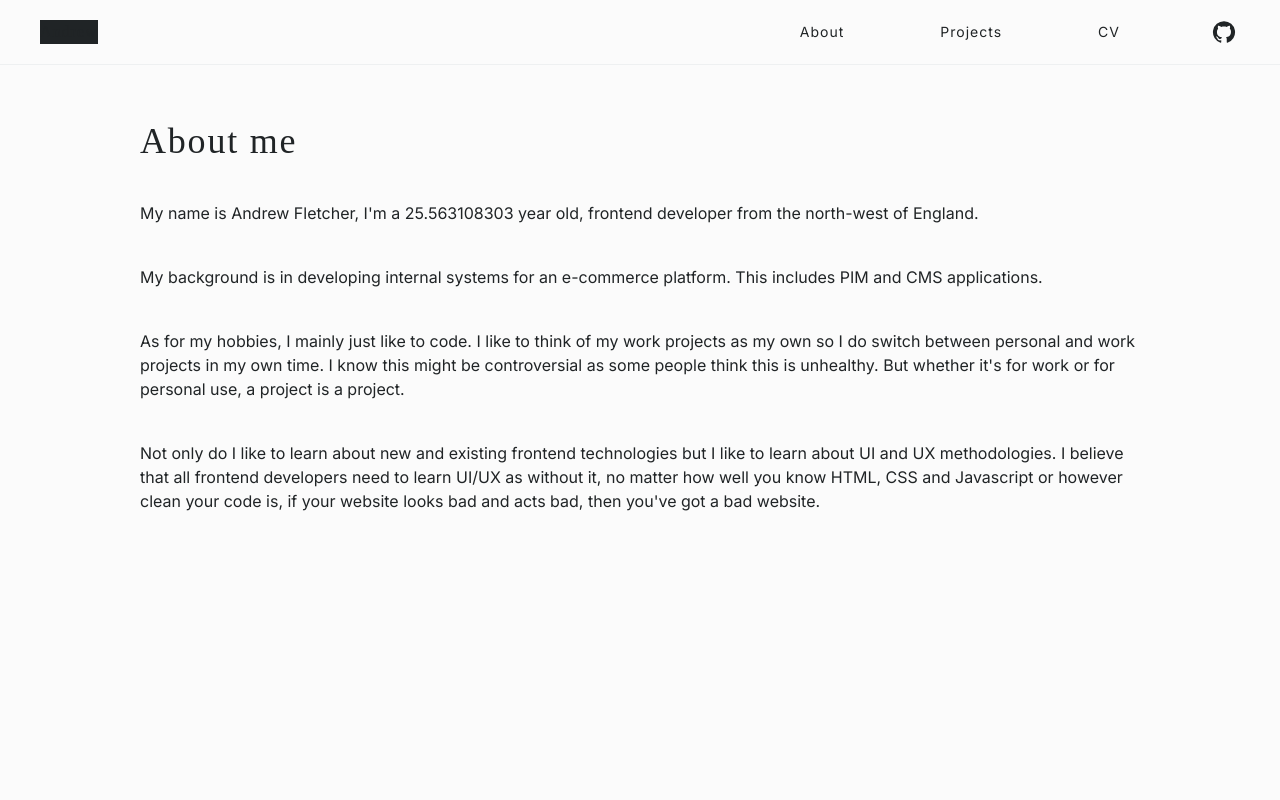
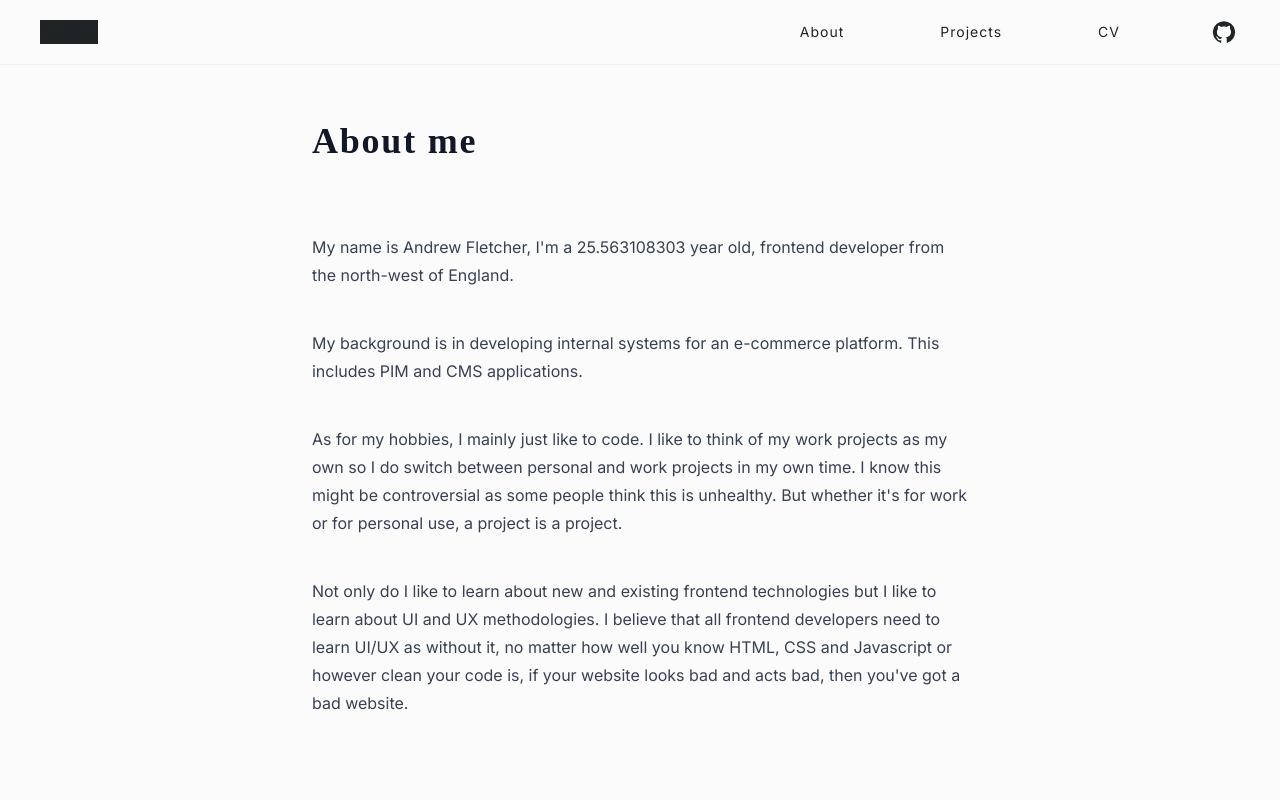
Before and after one commit to fletch-r/personal, a React (Vite) app: page /about in a window 1280 px wide. Shown: the top 800 px of the page. Built offline with nearby package versions, Linux system fonts and the light colour scheme.

Commit message:
feat: :sparkles:  - changed outer element to article instead of div

```diff
--- a/src/pages/About.tsx
+++ b/src/pages/About.tsx
@@ -15,7 +15,7 @@ export default function About() {
     }, 200);
 
     return (
-        <div className="flex flex-col gap-10">
+        <article className="flex flex-col gap-10 prose dark:prose-invert prose-p:my-0 mx-auto">
             <h1 className="font-cals text-4xl tracking-wider">About me</h1>
             <p>My name is Andrew Fletcher, I'm a {birthday.slice(0, 12)} year old, frontend developer from the north-west of England.</p>
             <p>My background is in developing internal systems for an e-commerce platform. This includes PIM and CMS applications.</p>
@@ -29,6 +29,6 @@ export default function About() {
                 I believe that all frontend developers need to learn UI/UX as without it, no matter how well you know HTML, CSS and Javascript
                 or however clean your code is, if your website looks bad and acts bad, then you've got a bad website.
             </p>
-        </div>
+        </article>
     );
 }
```
